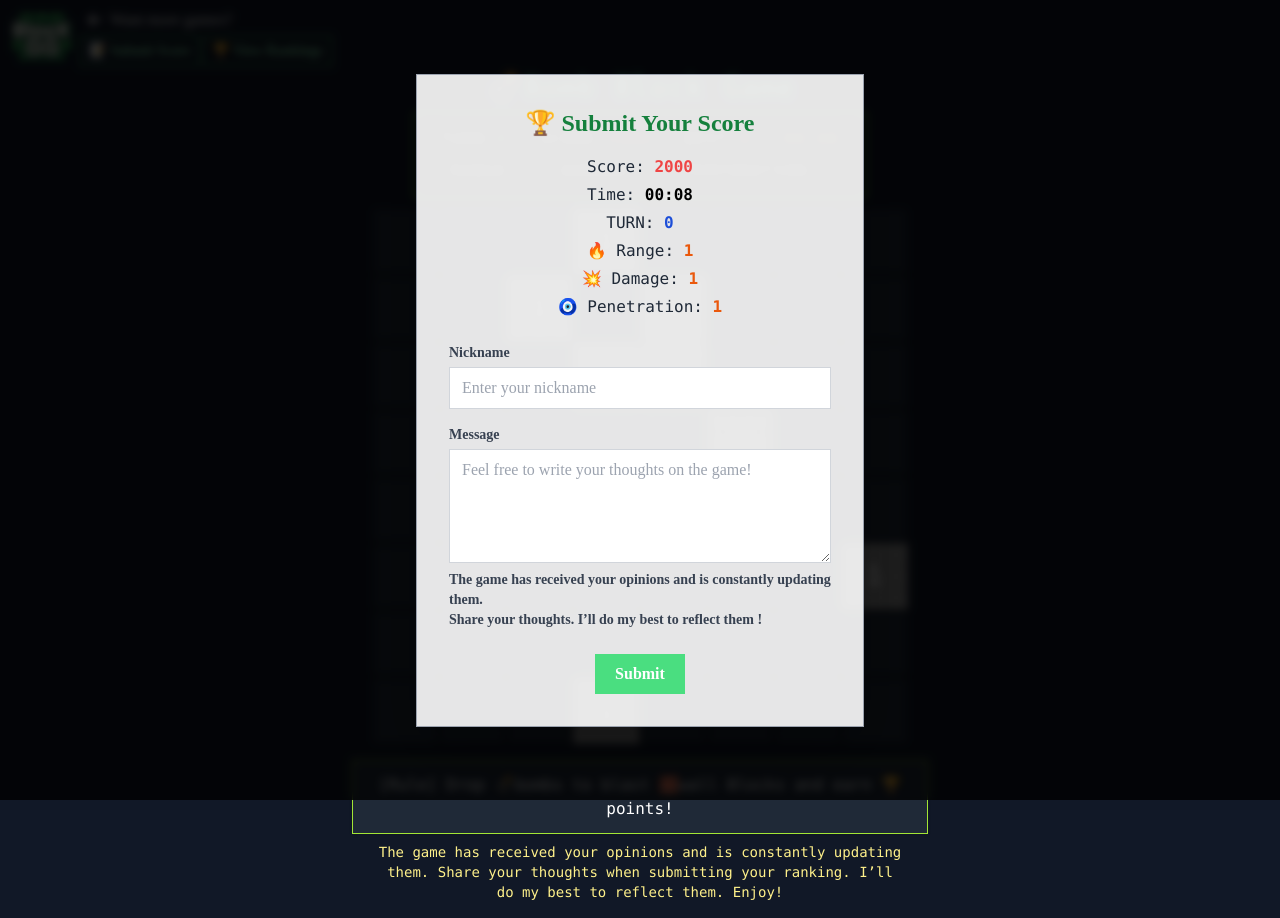
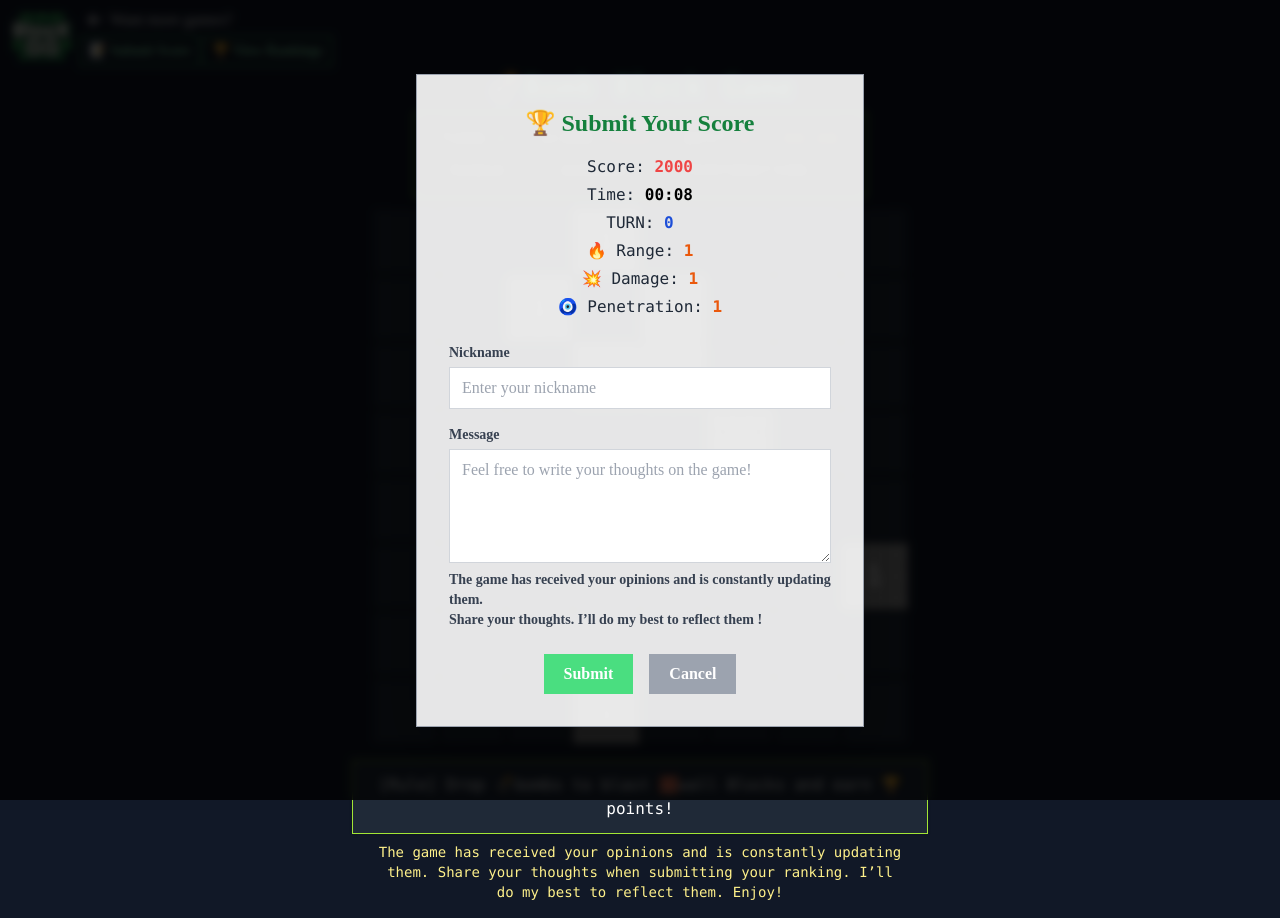
Before and after one commit to YoHaiYo/bomb-block-game-next, a Next.js app: page /bombblock in a window 1280 px wide. Both pictures are taken after a click on the button "📝 Submit Score". Built offline with nearby package versions, Linux system fonts and the light colour scheme; no server answers; a web font is replaced by a local one.

Commit message:
submit score로 점수 전달시에만 캔슬버튼

```diff
--- a/src/app/bombblock/component/RankingModal.js
+++ b/src/app/bombblock/component/RankingModal.js
@@ -20,6 +20,7 @@ export default function RankingModal({
   perforation,
   formatTime,
   gameName = "bombblock",
+  isSumbitScore
 }) {
   const [isSubmitting, setIsSubmitting] = useState(false);
 
@@ -165,12 +166,14 @@ export default function RankingModal({
             {isSubmitting ? "Submitting..." : "Submit"}
           </button>
 
-          {/* <button
-            className="bg-gray-400 hover:bg-gray-500 text-white px-5 py-2 font-bold"
-            onClick={onClose}
-          >
-            Cancel
-          </button> */}
+          {isSumbitScore && (
+            <button
+              className="bg-gray-400 hover:bg-gray-500 text-white px-5 py-2 font-bold"
+              onClick={onClose}
+            >
+              Cancel
+            </button>
+          )}
         </div>
       </div>
     </div>
--- a/src/app/bombblock/page.jsx
+++ b/src/app/bombblock/page.jsx
@@ -32,6 +32,8 @@ export default function Page() {
   const [elapsedTime, setElapsedTime] = useState(0);
   const [isGameOver, setIsGameOver] = useState(false);
   const timerRef = useRef(null); // 타이머 참조
+
+  const [isSumbitScore, setIsSumbitScore] = useState(false); // Submit Score으로 랭킹등록시 RankingModal에 닫기버튼 활성화 여부
 
   const [bombPower, setBombPower] = useState(1);
   const bombDamageRef = useRef(1);
@@ -488,7 +490,12 @@ export default function Page() {
             </span>
             <div className="flex items-center gap-1 mt-1">
               <button
-                onClick={() => score >= rankingCutPoint ? setShowRankingModal(true) : null}
+                onClick={() => {
+                  if (score >= rankingCutPoint) {
+                    setShowRankingModal(true);
+                    setIsSumbitScore(true);
+                  }
+                }}
                 className={`text-xs sm:text-sm font-bold border px-2 py-1 ${
                   score >= rankingCutPoint
                     ? "text-green-300 border-green-400 hover:bg-green-700"
@@ -593,7 +600,6 @@ export default function Page() {
         />
       )}
       {/* 랭킹 등록 모달 */}
-      {/* showRankingModal */}
       {showRankingModal && (
         <RankingModal
           show={showRankingModal}
@@ -610,6 +616,7 @@ export default function Page() {
           bombDamage={bombDamage}
           perforation={perforation}
           formatTime={formatTime}
+          isSumbitScore={isSumbitScore}
         />
       )}
       {/* 랭킹 리스트 모달 */}
```
